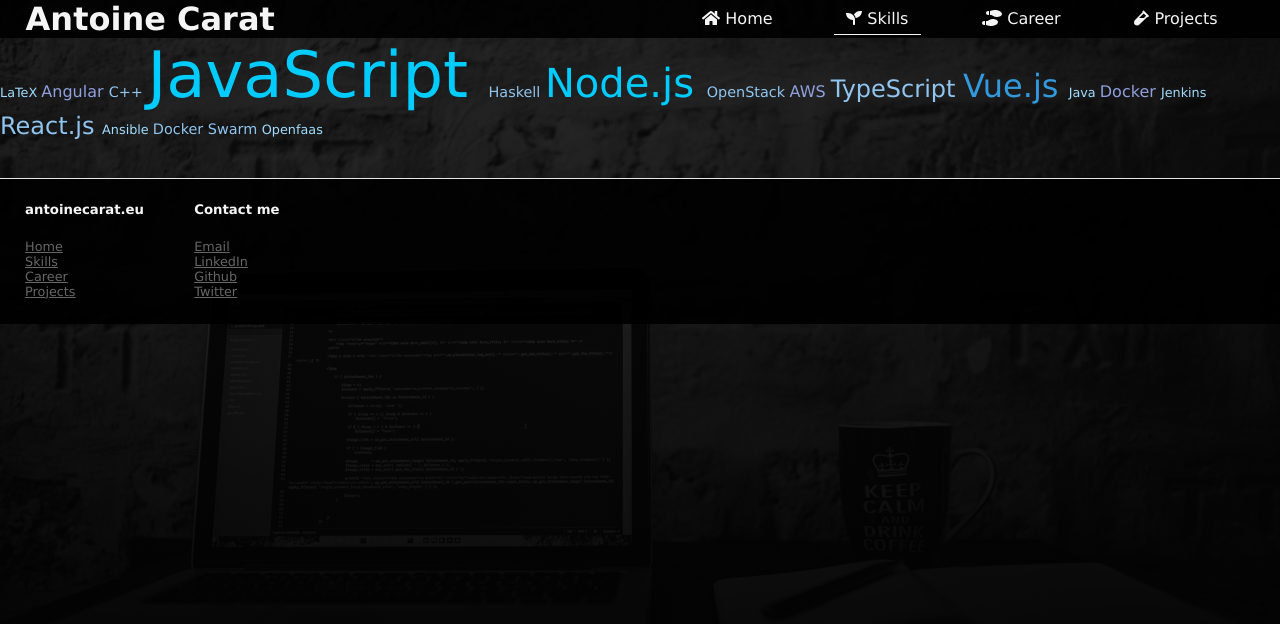
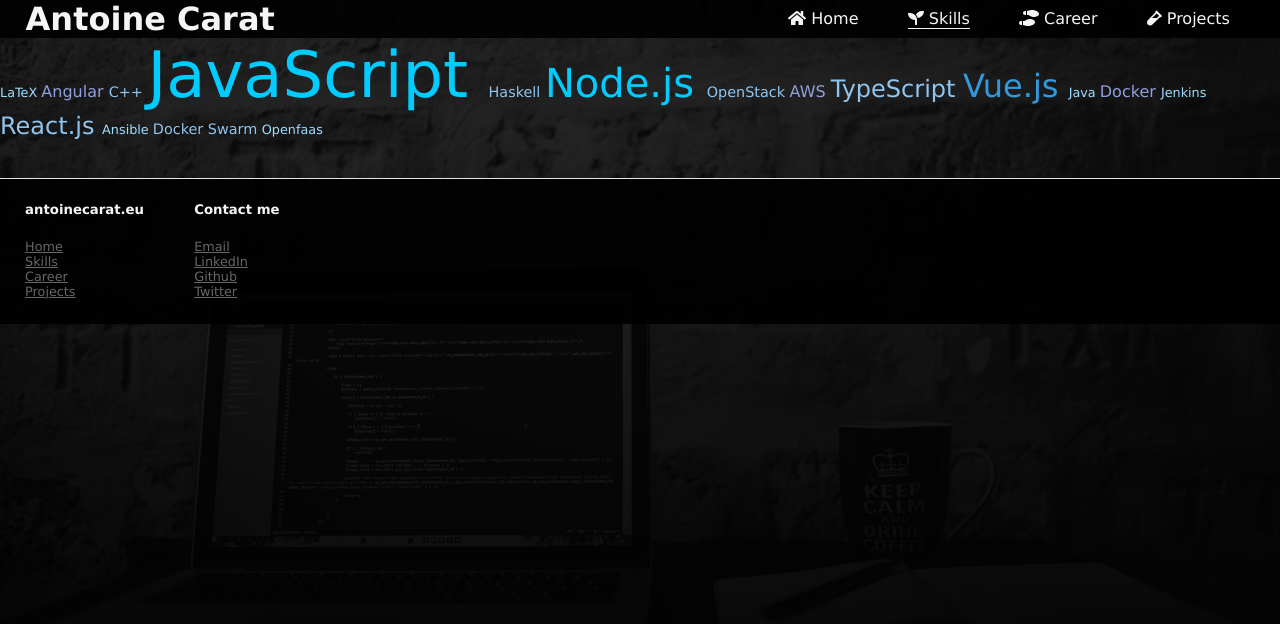
Before and after one commit to antoinecarat/antoinecarat.eu, a Vue app: page /skills in a window 1280 px wide. Shown: the top 624 px of the page. Built offline with nearby package versions, Linux system fonts and the light colour scheme.

Commit message:
Remove Bulma scss import

```diff
--- a/src/assets/sass/main.scss
+++ b/src/assets/sass/main.scss
@@ -1,8 +1,3 @@
-// @import "bulma";
-// @import "bulma-extensions/bulma-steps";
-// @import "bulma-extensions/bulma-timeline";
-// @import "bulma-extensions/bulma-slider";
-
 body {
     background: linear-gradient(rgba(0, 0, 0, 0.8), rgba(0, 0, 0, 0.9), rgba(0, 0, 0, 1) ), url('../../../static/bwmaccoffee.jpeg') no-repeat center center fixed;
     background-size: cover;
@@ -12,54 +7,3 @@
     padding: 0;
     min-height: 100vh;
 }
-
-.container {
-    display: flex;
-    flex-flow: column;
-
-    &.is-three-quarters {
-        width: 75%;
-    }
-
-    &.is-two-thirds {
-        width: 66%;
-    }
-
-    &.is-half {
-        width: 50%;
-    }
-
-    &.is-third {
-        width: 33%;
-    }
-
-    &.is-quarter {
-        width: 25%;
-    }
-
-    &.is-tenth {
-        width: 10%;
-    }
-
-    &.is-centered {
-        justify-content: center;
-        align-items: center;
-        text-align: center;
-    }
-
-    &.is-row {
-        flex-flow: row;
-        align-items: center;
-
-        &.is-centered {
-            justify-content: space-evenly;
-        }
-    }
-}
-
-.button {
-    cursor: pointer;
-    padding: 1% 2%;
-    background: transparent;
-    color: whitesmoke;
-}
```
